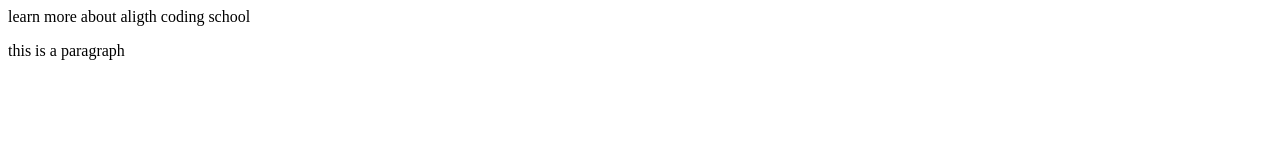
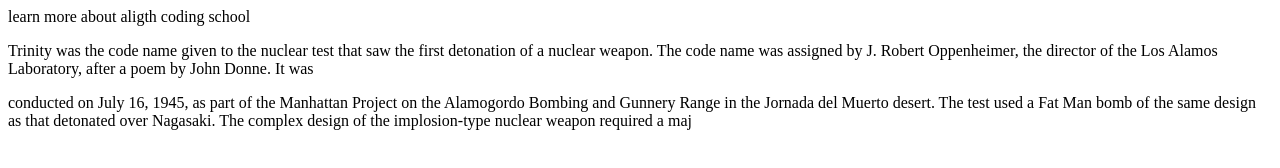
Before and after one commit to mosabarbab/HTML, a plain HTML site: page index.html in a window 1280 px wide. Drawn offline with Linux system fonts and the light colour scheme.

```diff
--- a/index.html
+++ b/index.html
@@ -6,6 +6,7 @@
     </head>
     <body>
      <h>learn more about aligth coding school</h>
-     <p>this is a paragraph</p>
+     <p>Trinity was the code name given to the nuclear test that saw the first detonation of a nuclear weapon. The code name was assigned by J. Robert Oppenheimer, the director of the Los Alamos Laboratory, after a poem by John Donne. It was</p>
+     <p>conducted on July 16, 1945, as part of the Manhattan Project on the Alamogordo Bombing and Gunnery Range in the Jornada del Muerto desert. The test used a Fat Man bomb of the same design as that detonated over Nagasaki. The complex design of the implosion-type nuclear weapon required a maj</p>
     </body>
 </html>
```
